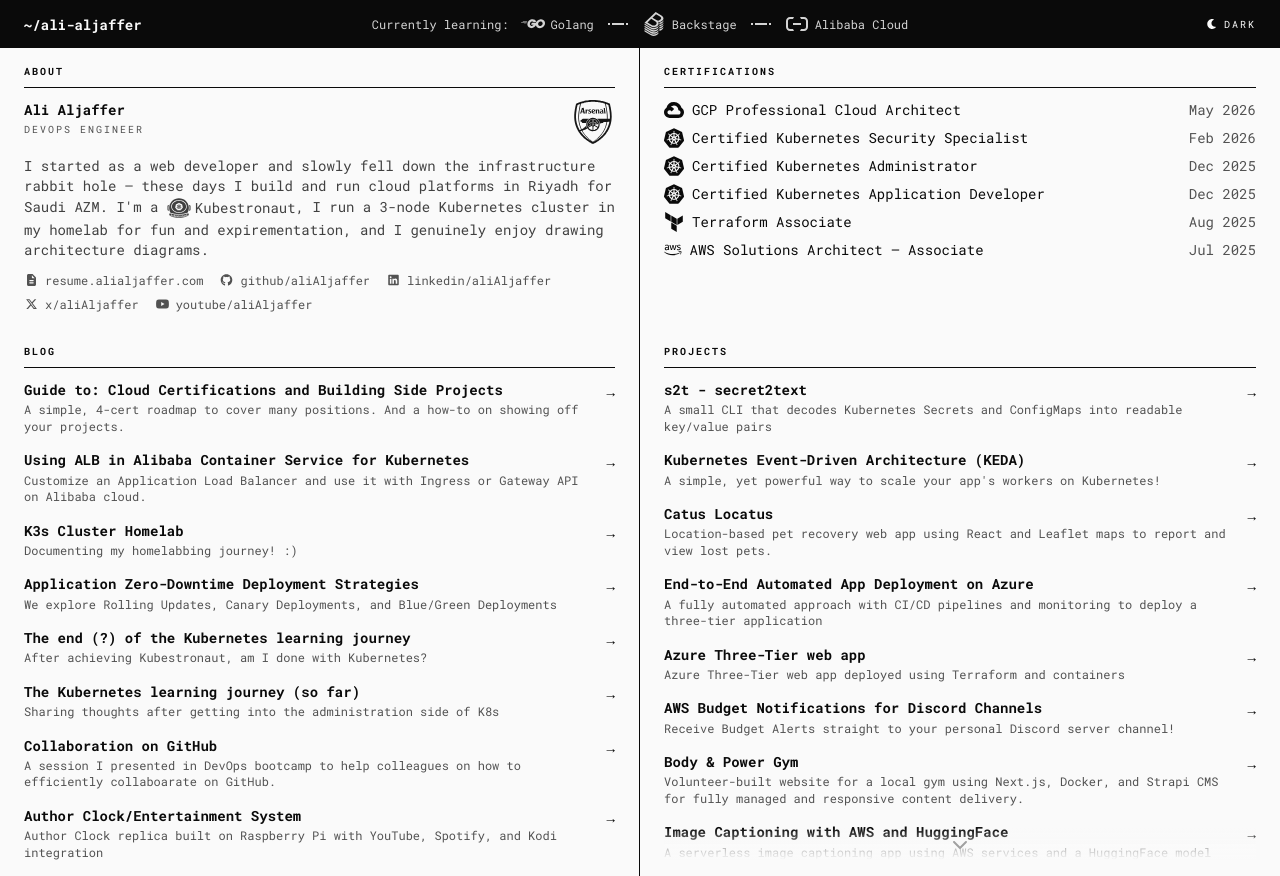
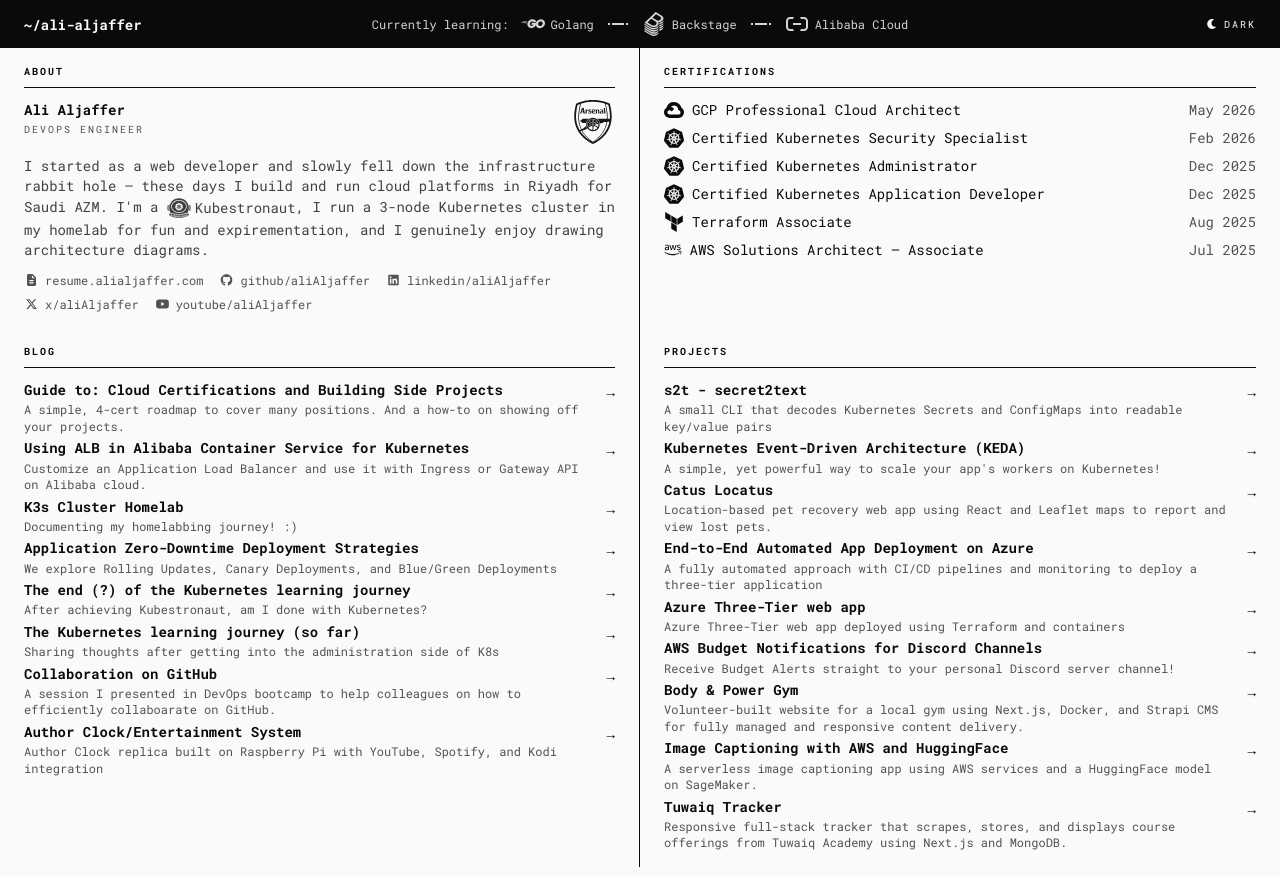
Before and after one commit to aliAljaffer/aliAljaffer.github.io, a Next.js app: page / in a window 1280 px wide. Built offline with nearby package versions, Linux system fonts and the light colour scheme.

Commit message:
better cta

```diff
--- a/src/app/components/CaseStudySection.tsx
+++ b/src/app/components/CaseStudySection.tsx
@@ -27,7 +27,7 @@
             key={item.caseStudyId}
             href={`/case-study/${item.caseStudyId}`}
             aria-label={`${item.name} — ${ctaLabel}`}
-            className="flex justify-between items-start gap-4 group"
+            className="flex justify-between items-start gap-4 group rounded-md -mx-3 px-3 -my-1 py-1 transition-all duration-150 ease-out hover:-translate-y-0.5 hover:shadow-md hover:bg-neutral-100 dark:hover:bg-neutral-800"
           >
             <div>
               <p className="text-sm font-bold leading-snug group-hover:underline">
```
